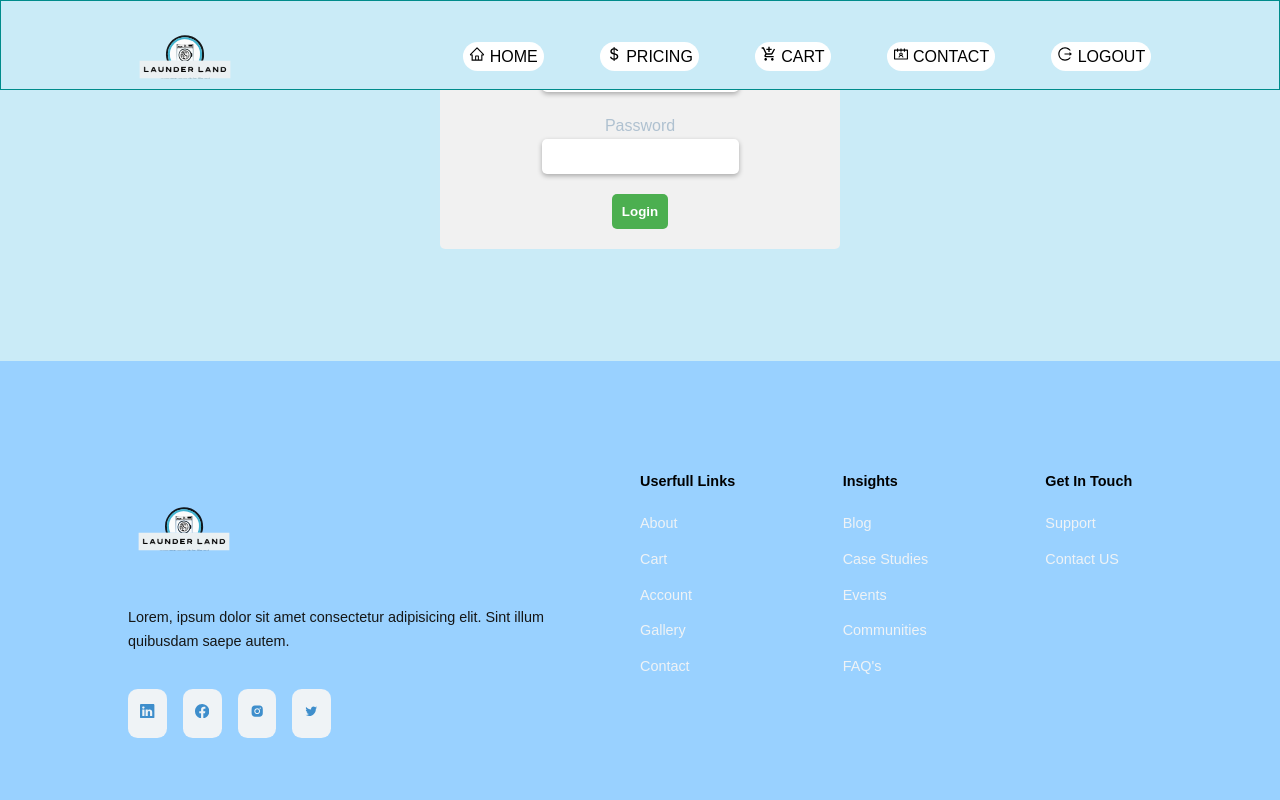
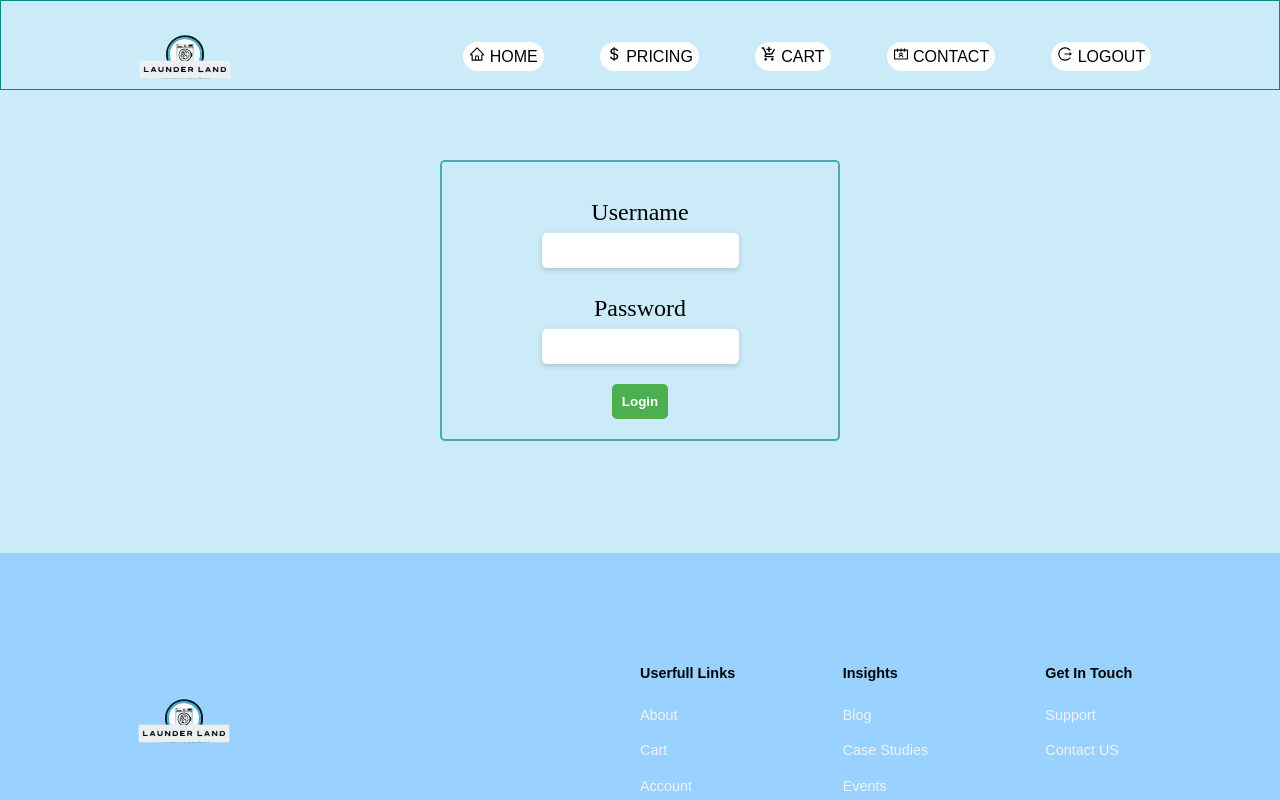
Before and after one commit to Thafsal/launder_land, a React (Create React App) app: page /UserLogin in a window 1280 px wide. Shown: the top 800 px of the page. Built offline with nearby package versions, Linux system fonts and the light colour scheme; no server answers.

Commit message:
added css

```diff
--- a/src/components/UserLogin/UserLogin.css
+++ b/src/components/UserLogin/UserLogin.css
@@ -12,12 +12,17 @@
     align-items: center;
     width: 100%;
     padding: 20px;
-    background-color: #f1f1f1;
+    background-color: #caebf7;
     border-radius: 5px;
+    margin-top: 10rem;
+    border: 2px solid #108d91ad;
   }
 
   label {
     margin-top: 10px;
+    color: black;
+    font-family: serif;
+    font-size: x-large;
   }
 
   input {
@@ -25,7 +30,7 @@
     margin-bottom: 10px;
     border: none;
     border-radius: 5px;
-    box-shadow: 0 2px 5px rgba(0, 0, 0, 0.3);
+    box-shadow: 0 2px 5px rgba(110, 110, 110, 0.3);
   }
 
   button {
```
